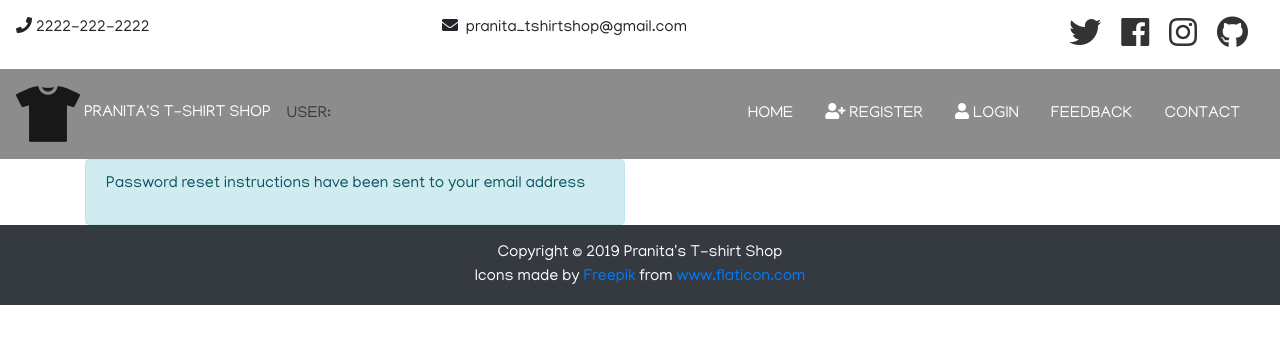
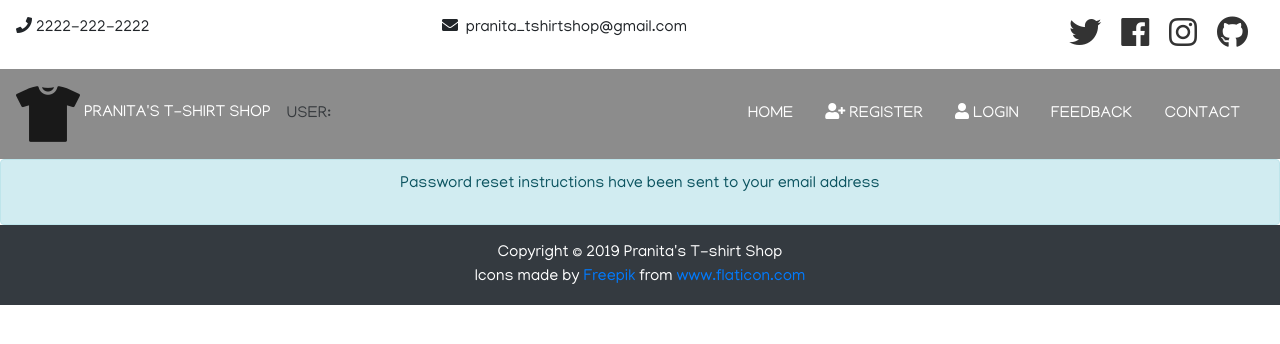
Before and after one commit to pranitastudent/T-shirt-Shop-Project, a Django app: page /accounts/password-reset/done/ in a window 1280 px wide. Shown: the top 344 px of the page. Run offline with Django 3.2, Linux system fonts and the light colour scheme; some libraries are stand-ins or nearby versions.

Commit message:
Password reset forms works

```diff
--- a/shop/static/css/style.css
+++ b/shop/static/css/style.css
@@ -116,11 +116,6 @@ body {
 
 /* Footer */
 
-#main-footer {
-    bottom:0;
-    top:0;
-
-}
 
 
 
--- a/templates/accounts/login.html
+++ b/templates/accounts/login.html
@@ -18,6 +18,9 @@
                         <form method="POST" class="main-form">
                             {% csrf_token %} {{ login_form | as_bootstrap }}
                             <button type="button submit" class="btn btn-outline-primary login">Login</button>
+                            <br>
+                            <br>
+                            <p class="password">If you have forgotten your password please<a href="{% url 'password_reset' %}"> Reset Password</a></p>
                         </form>
                     </div>
                 </div>
--- a/templates/accounts/password_reset_complete.html
+++ b/templates/accounts/password_reset_complete.html
@@ -1,5 +1,5 @@
 {% extends 'base.html'%}
-{% load boostrap_tags %}
+{% load bootstrap_tags %}
 {% block page_title %} Password Complete{% endblock %}
 {% block content %}
 <div class="container">
--- a/templates/accounts/password_reset_done.html
+++ b/templates/accounts/password_reset_done.html
@@ -1,11 +1,11 @@
 {% extends 'base.html'%}
-{% load boostrap_tags %}
-{% block page_title %} | Pssword Reset {% endblock %}
+{% load bootstrap_tags %}
+{% block page_title %} Password Reset {% endblock %}
 {% block content %}
-<div class="container">
+<div class="container-fluid px-0">
     <div class="row">
-        <div class="col-md-6 col-xs-12">
-            <div class="alert alert-info" role="alert"><p> Password reset instructions have been sent to your email address</p></div>
+        <div class="col-md-12 col-xs-12">
+            <div class="alert alert-info text-center" role="alert"><p> Password reset instructions have been sent to your email address</p></div>
         </div>
     </div>
 </div>
```
Also changed, not shown: shop/settings.py (+11 -0 lines), templates/accounts/password_reset_confirm.html (+4 -4 lines), templates/accounts/password_reset_form.html (+9 -5 lines), templates/registration/password_done.html (deleted), templates/registration/password_reset.cofirm.html (deleted), templates/registration/password_reset_complete.html (deleted), templates/registration/password_reset_form.html (deleted), templates/registration/password_rest_email.html (deleted).
